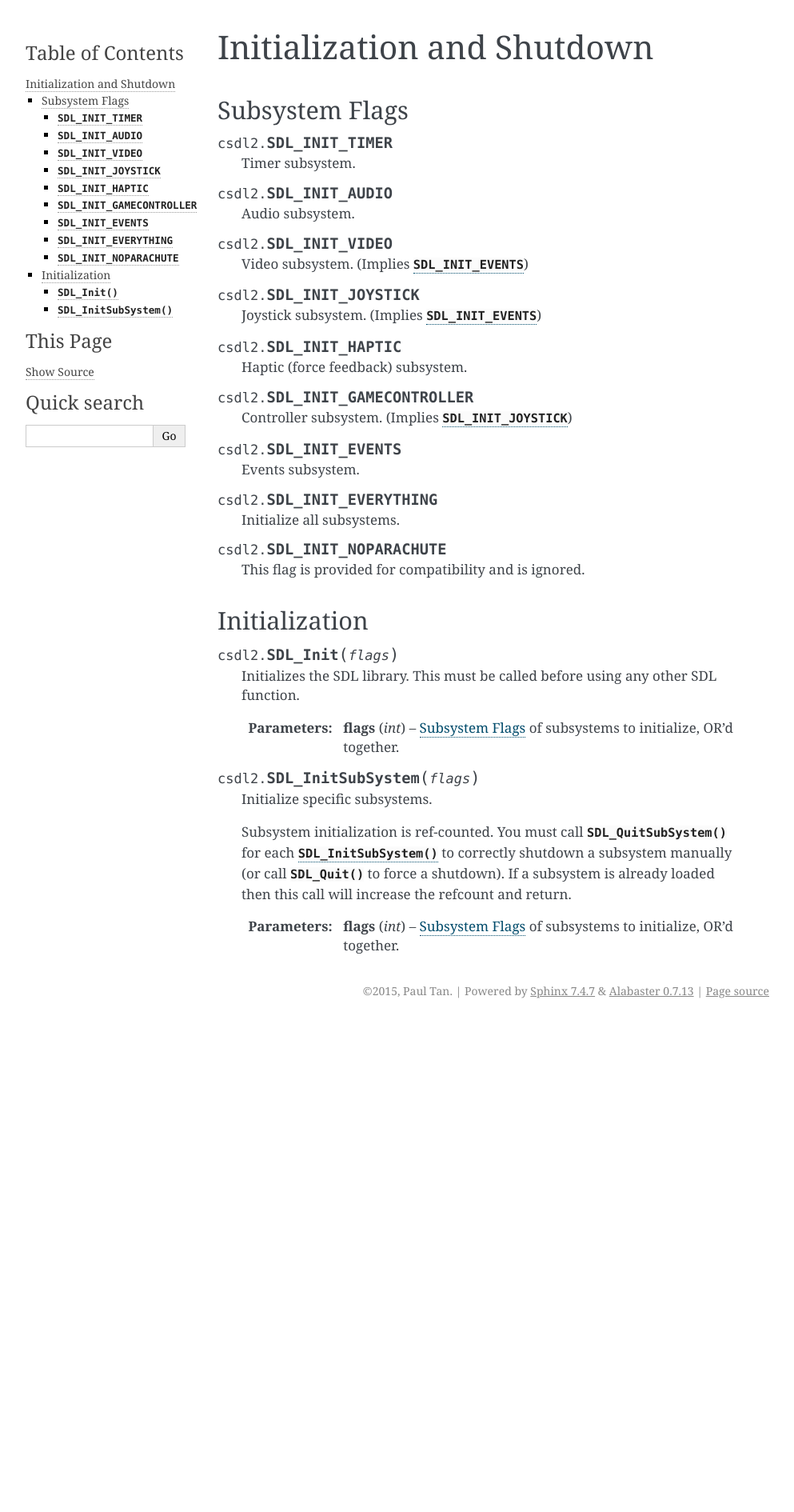
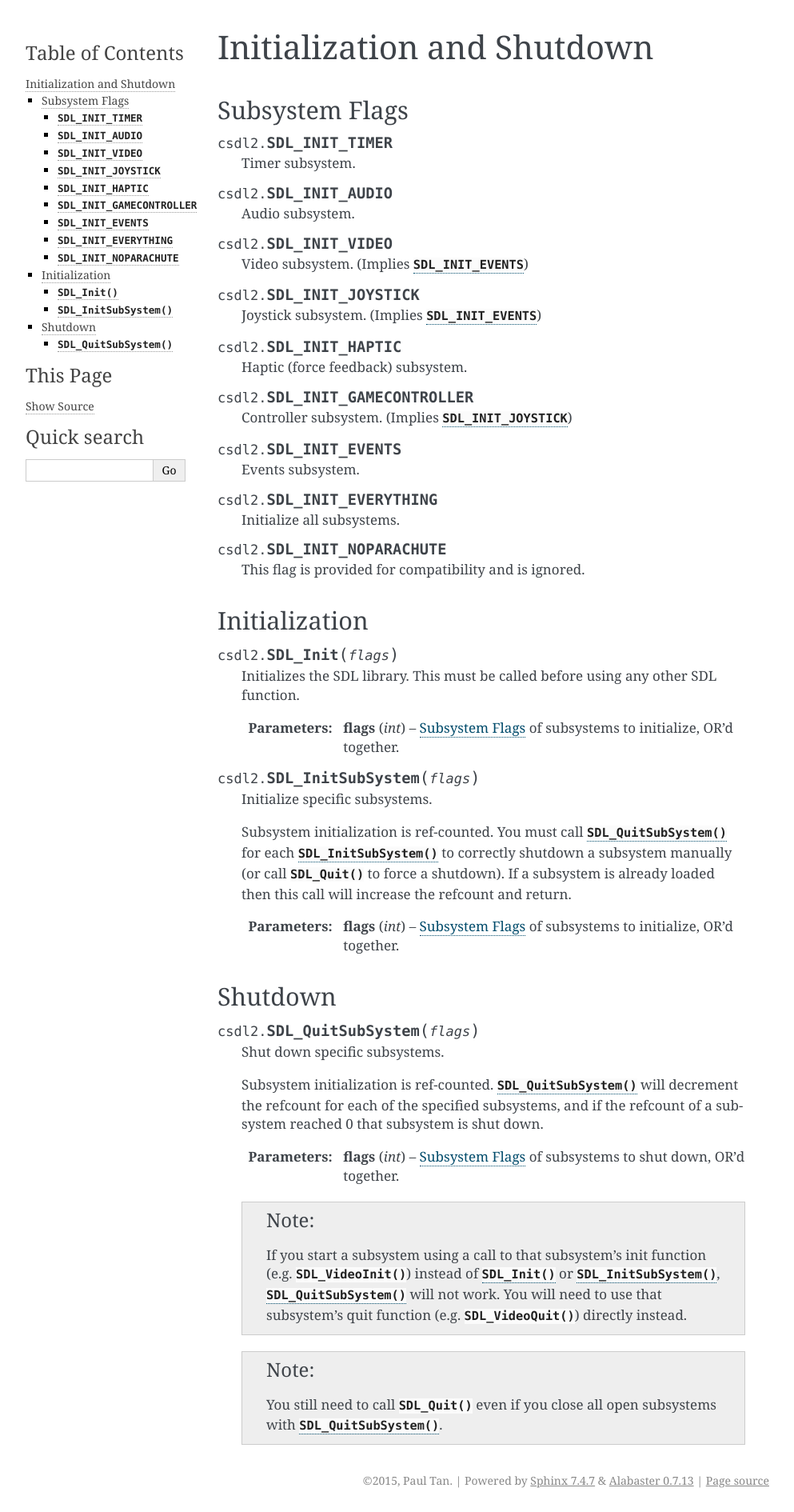
Before and after one commit to pyokagan/pycsdl2, a Sphinx documentation site: the page built from docs/api/init.rst, in a window 1280 px wide. Shown: the whole page at 80% size, without its empty margins (148-1141 px from the left). Built offline with Sphinx 7.4.7, drawn with Linux system fonts in a browser that asks for light colours; before the commit the page ends 1278 px from its top, so only the background shows below that.

Commit message:
init: implement SDL_QuitSubSystem()

```diff
--- a/docs/api/init.rst
+++ b/docs/api/init.rst
@@ -64,3 +64,29 @@ Initialization
 
    :param int flags: :ref:`subsystem-flags` of subsystems to initialize, OR'd
                      together.
+
+Shutdown
+--------
+.. function:: SDL_QuitSubSystem(flags)
+
+   Shut down specific subsystems.
+
+   Subsystem initialization is ref-counted. :func:`SDL_QuitSubSystem` will
+   decrement the refcount for each of the specified subsystems, and if the
+   refcount of a subsystem reached 0 that subsystem is shut down.
+
+   :param int flags: :ref:`subsystem-flags` of subsystems to shut down, OR'd
+                     together.
+
+   .. note::
+
+      If you start a subsystem using a call to that subsystem's init function
+      (e.g. :func:`SDL_VideoInit`) instead of :func:`SDL_Init` or
+      :func:`SDL_InitSubSystem`, :func:`SDL_QuitSubSystem` will not work. You
+      will need to use that subsystem's quit function (e.g.
+      :func:`SDL_VideoQuit`) directly instead.
+
+   .. note::
+
+      You still need to call :func:`SDL_Quit` even if you close all open
+      subsystems with :func:`SDL_QuitSubSystem`.
```
Also changed, not shown: 3 other files.
